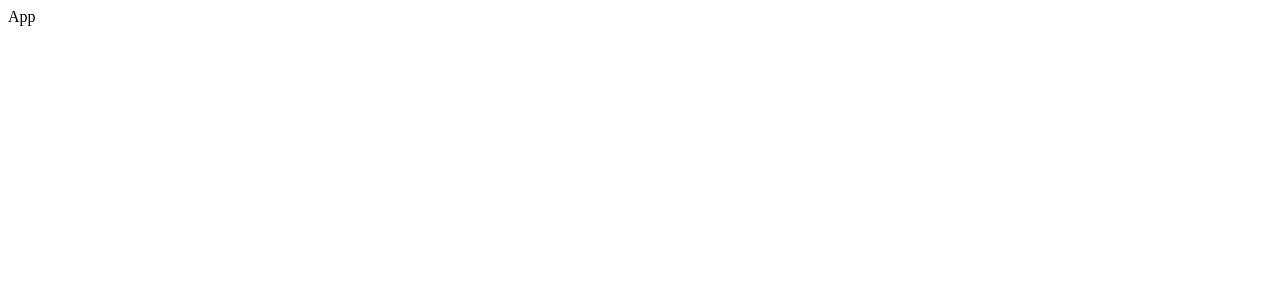
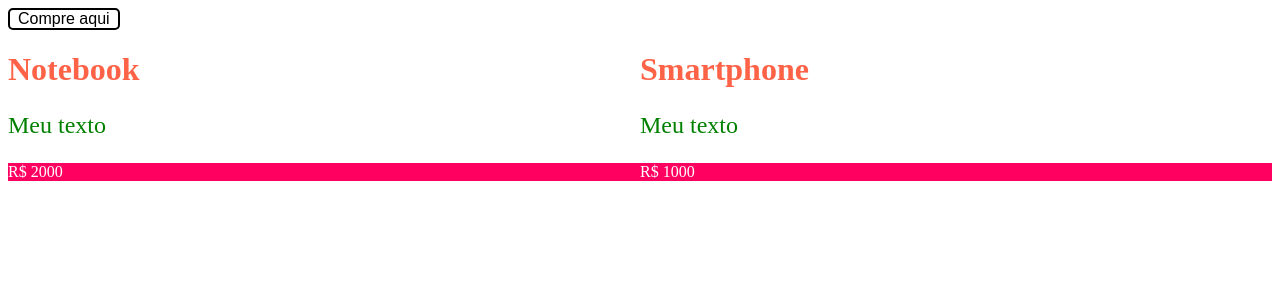
Before and after one commit to Luchtml/ambiente-curso, a React (Create React App) app: page / in a window 1280 px wide. Shown: the top 300 px of the page. Built offline with nearby package versions, Linux system fonts and the light colour scheme.

Commit message:
styledComponents

```diff
--- a/package.json
+++ b/package.json
@@ -9,6 +9,7 @@
     "react": "^18.2.0",
     "react-dom": "^18.2.0",
     "react-scripts": "5.0.1",
+    "styled-components": "^5.3.6",
     "web-vitals": "^2.1.4"
   },
   "scripts": {
--- a/src/App.js
+++ b/src/App.js
@@ -1,7 +1,67 @@
 import React from 'react';
+import styled from 'styled-components';
+
+const ProdutosContainer = styled.div`
+  display: flex;
+`;
+const Produto = styled.div`
+  flex: 1;
+`;
+
+const Titulo = styled.h1`
+  font-size: 2rem;
+  color: tomato;
+`;
+
+const Paragrafo = styled.p`
+  font-size: 1.5rem;
+  color: green;
+`;
+
+const Preco = styled.p`
+  background: hsl(${Math.random() * 360}, 100%, 50%);
+  color: white;
+`;
+
+const Comprar = styled.button`
+  background: ${({ativo}) => ativo ? "#000" : '#fff'};
+  font-size: 1rem;
+  border: 2px solid black;
+  border-radius: 5px;
+  padding: 0%.5rem;
+  color: ${({ativo}) => ativo ? "#fff" : '#000'};
+  cursor: pointer;
+  &:hover {
+    background: tomato;
+  }
+`;
 
 const App = () => {
-  return <div>App</div>;
+  const [ativo, setAtivo] = React.useState(false);
+
+  function handleClick() {
+    setAtivo(!ativo);
+  }
+
+  return (
+    <div>
+      <Comprar ativo={ativo} onClick={handleClick}>
+        Compre aqui
+      </Comprar>
+      <ProdutosContainer>
+        <Produto>
+          <Titulo>Notebook</Titulo>
+          <Paragrafo>Meu texto</Paragrafo>
+          <Preco cor="#84e">R$ 2000</Preco>
+        </Produto>
+        <Produto>
+          <Titulo>Smartphone</Titulo>
+          <Paragrafo>Meu texto</Paragrafo>
+          <Preco cor="#53d956">R$ 1000</Preco>
+        </Produto>
+      </ProdutosContainer>
+    </div>
+  );
 };
 
 export default App;
```
Also changed, not shown: 1 other file (tests, documents, lock files or other folders).
